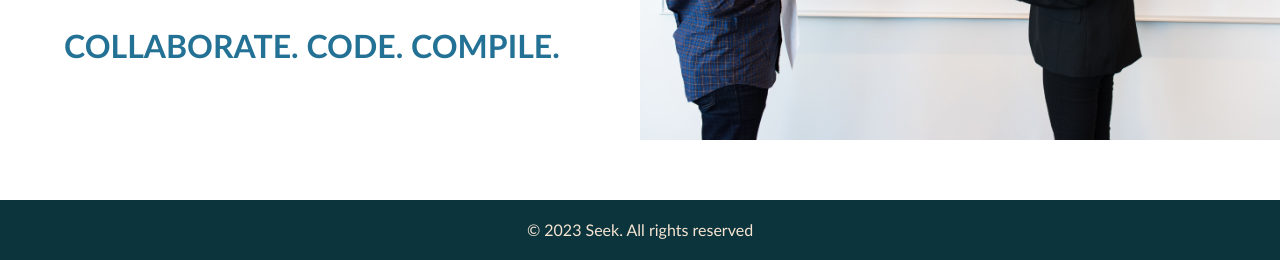
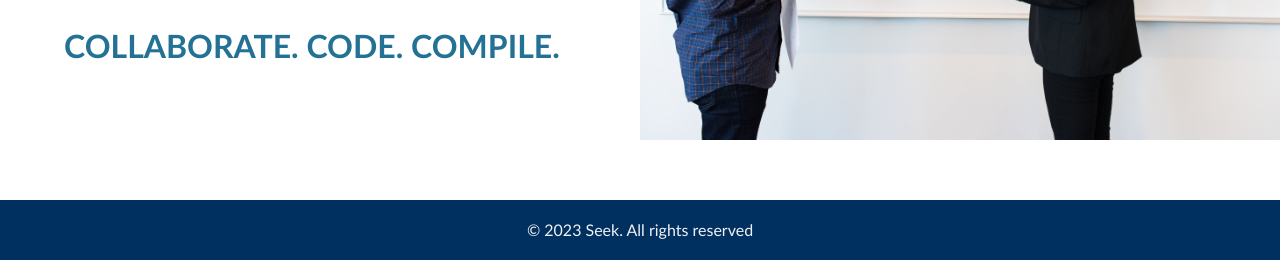
Before and after one commit to GordonChen19/CodeLab-Source-Code, a Flask app: page / in a window 1280 px wide. Shown: the part 540-800 px from the top of the page. Run offline with Flask 3, Linux system fonts and the light colour scheme; some libraries are stand-ins or nearby versions.

Commit message:
change logo, footer color and nav bar's font color

```diff
--- a/Website/static/css/main.css
+++ b/Website/static/css/main.css
@@ -45,7 +45,7 @@
     margin-left: 30px;
     font-size: 19px;
     text-decoration: none;
-    color: #1c5d7a;
+    color: #f1f1f2;
 }
 
 #signup button{
@@ -322,9 +322,9 @@
 
 .footer-part{
     text-align: center;
-    background-color: #0C343D;
+    background-color:  #003060;
     width:100%;
-    color:#f7e5d2;
+    color:#f1f1f2;
     padding-top:20px;
     height: 2.5rem;
     bottom:0;
--- a/Website/templates/base.html
+++ b/Website/templates/base.html
@@ -17,7 +17,7 @@
     </script>
     <nav class="navbar">
       <a style="text-decoration: none;" class="logoheader" href="/">
-        <img src="{{url_for("static", filename="SeekLogo.jpg")}}">
+        <img src="{{url_for("static", filename="SeekLogo.png")}}" >
       </a>
       <div class="navbar-nav">
         {% if user.is_authenticated %}
```
Also changed, not shown: Website/static/SeekLogo.jpg (deleted), Website/static/SeekLogo.png (added), instance/database.db.
